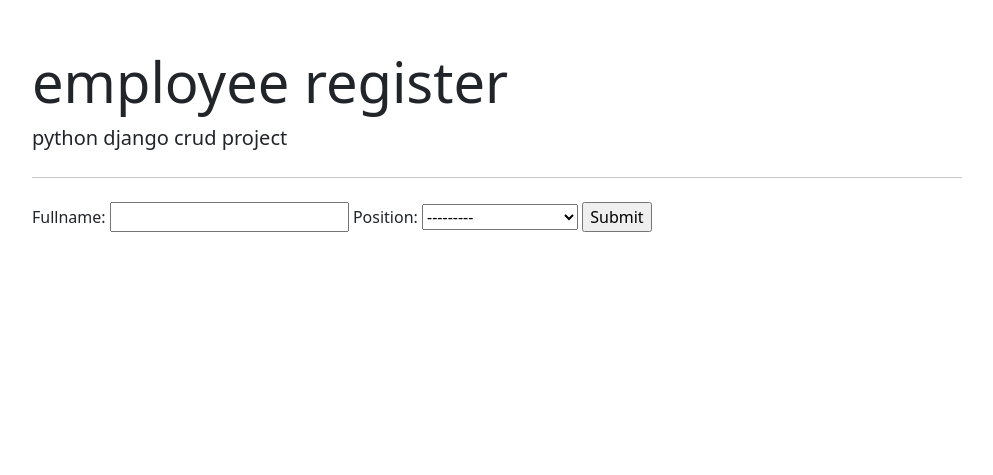
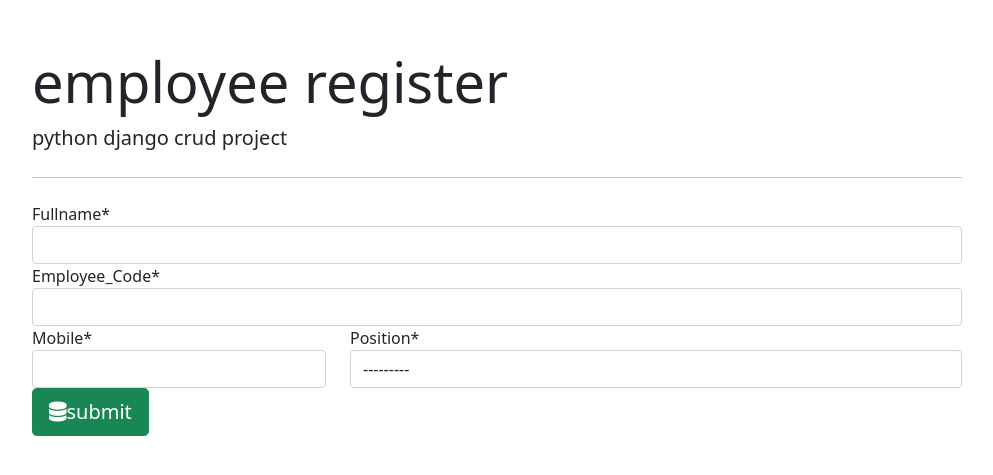
Before and after one commit to keerthanap966/employeeCRUD, a Django app: page / in a window 1280 px wide. Shown: the top 475 px of the page, without its empty margins (143-1136 px from the left). Run offline with Django 4.2, Linux system fonts and the light colour scheme; data comes from the database, SQL or seed files in the repository; some libraries are stand-ins or nearby versions.

Commit message:
crispyform

```diff
--- a/employee_project/employee_project/settings.py
+++ b/employee_project/employee_project/settings.py
@@ -37,9 +37,9 @@
     'django.contrib.sessions',
     'django.contrib.messages',
     'django.contrib.staticfiles',
-    'employee_register',
+    'employee_register','crispy_forms',
 ]
-
+CRISPY_TEMPLATE_PACK='bootstrap4'
 MIDDLEWARE = [
     'django.middleware.security.SecurityMiddleware',
     'django.contrib.sessions.middleware.SessionMiddleware',
--- a/employee_project/employee_register/forms.py
+++ b/employee_project/employee_register/forms.py
@@ -1,8 +1,14 @@
 from django .forms import ModelForm
+
+#from employee_project.employee_register.views import employee_form
 # from django import forms
 from .models import Employee
 class Employee_form(ModelForm):
     class Meta:
         model=Employee
-        # fields='__all__'
-        fields=('Fullname','position')
+        fields='__all__'
+        # fields=('Fullname','position')
+        labels={'fullname':'FullName','Emp_code':'Employee_Code','mobile':'Mobile','position':'Position'}
+        def __init__(self,*args,**kwargs):
+            super(Employee_form,self).__init__(*args,**kwargs)
+            self.fields['position'].empty_label="select"
--- a/employee_project/employee_register/models.py
+++ b/employee_project/employee_register/models.py
@@ -4,6 +4,8 @@
 # Create your models here.
 class Position(models.Model):
     title=models.CharField(max_length=200)
+    def __str__(self):
+        return self.title
 
 
 class Employee(models.Model):
--- a/employee_project/employee_register/templates/employee_form.html
+++ b/employee_project/employee_register/templates/employee_form.html
@@ -1,22 +1,30 @@
-
 <!DOCTYPE html>
 <html lang="en">
-<head>
-    <meta charset="UTF-8">
-    <meta http-equiv="X-UA-Compatible" content="IE=edge">
-    <meta name="viewport" content="width=device-width, initial-scale=1.0">
+  <head>
+    <meta charset="UTF-8" />
+    <meta http-equiv="X-UA-Compatible" content="IE=edge" />
+    <meta name="viewport" content="width=device-width, initial-scale=1.0" />
     <title>Document</title>
-</head>
-<body>
-    {%extends 'base.html'%}
-    {%block content%}
+  </head>
+  <body>
+    {%extends 'base.html'%} {%load crispy_forms_tags%} {%block content%}
     <form method="post">
-        {% csrf_token %}
-        {{fromkey}}
-        <input type="submit">
+      {% csrf_token %} {{fromkey.Fullname|as_crispy_field}}
+      {{fromkey.Emp_code|as_crispy_field}}
+      <div class="row">
+        <div class="col-md-4">{{fromkey.mobile|as_crispy_field}}</div>
+        <div class="col-md-8">{{fromkey.position|as_crispy_field}}</div>
+      </div>
+      <div class="row">
+        <div class="col_md_8">
+            <button type="submit" class="btn btn-success btn-block btn-lg"><i class="fa-solid fa-database"></i>submit</button>
+
+        </div>
+      </div>
+
+
     </form>
 
     {%endblock%}
-
-</body>
+  </body>
 </html>
```
